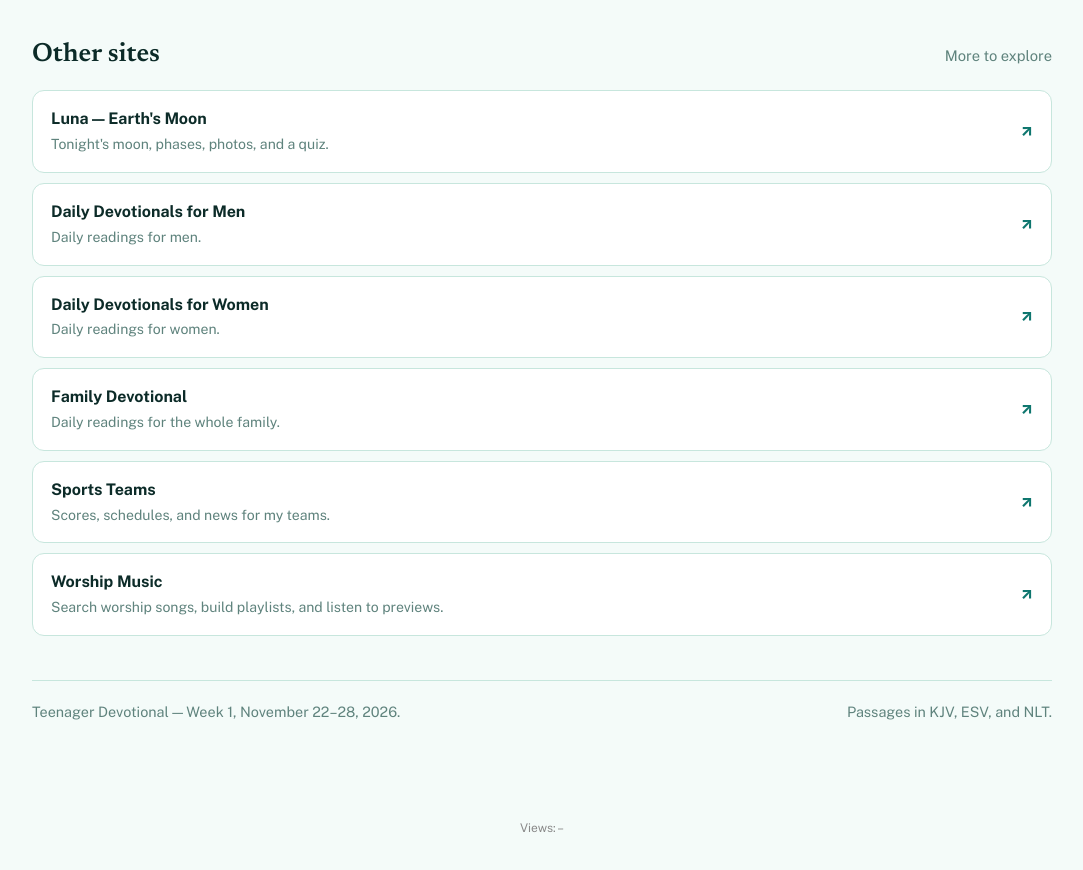
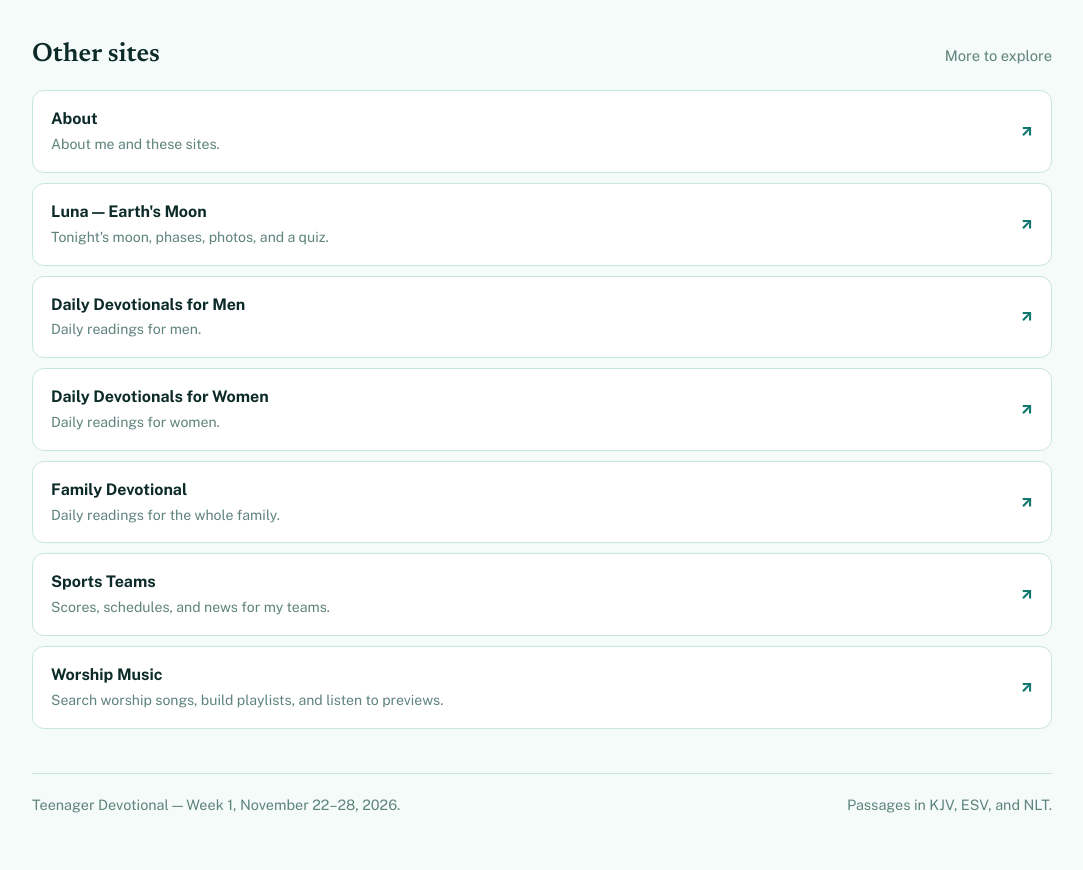
Before and after one commit to ejyoungr-hash/teenager-devotional, a plain HTML site: page index.html in a window 1280 px wide. Shown: the part 2251-3121 px from the top of the page, without its empty margins (98-1181 px from the left). Before the commit the page ends 3097 px from the top, so only its background shows below. Drawn offline with nearby package versions, Linux system fonts and the light colour scheme; no server answers.

Commit message:
Add About page link to Other sites

```diff
--- a/index.html
+++ b/index.html
@@ -280,6 +280,15 @@
     <p>More to explore</p>
   </div>
   <ul class="other-list">
+    <li>
+      <a href="https://ejyoungr-hash.github.io/about/" target="_blank" rel="noopener">
+        <div>
+          <div class="ot">About</div>
+          <div class="od">About me and these sites.</div>
+        </div>
+        <span class="arrow" aria-hidden="true">↗</span>
+      </a>
+    </li>
     <li>
       <a href="https://ejyoungr-hash.github.io/moon/" target="_blank" rel="noopener">
         <div>
```
